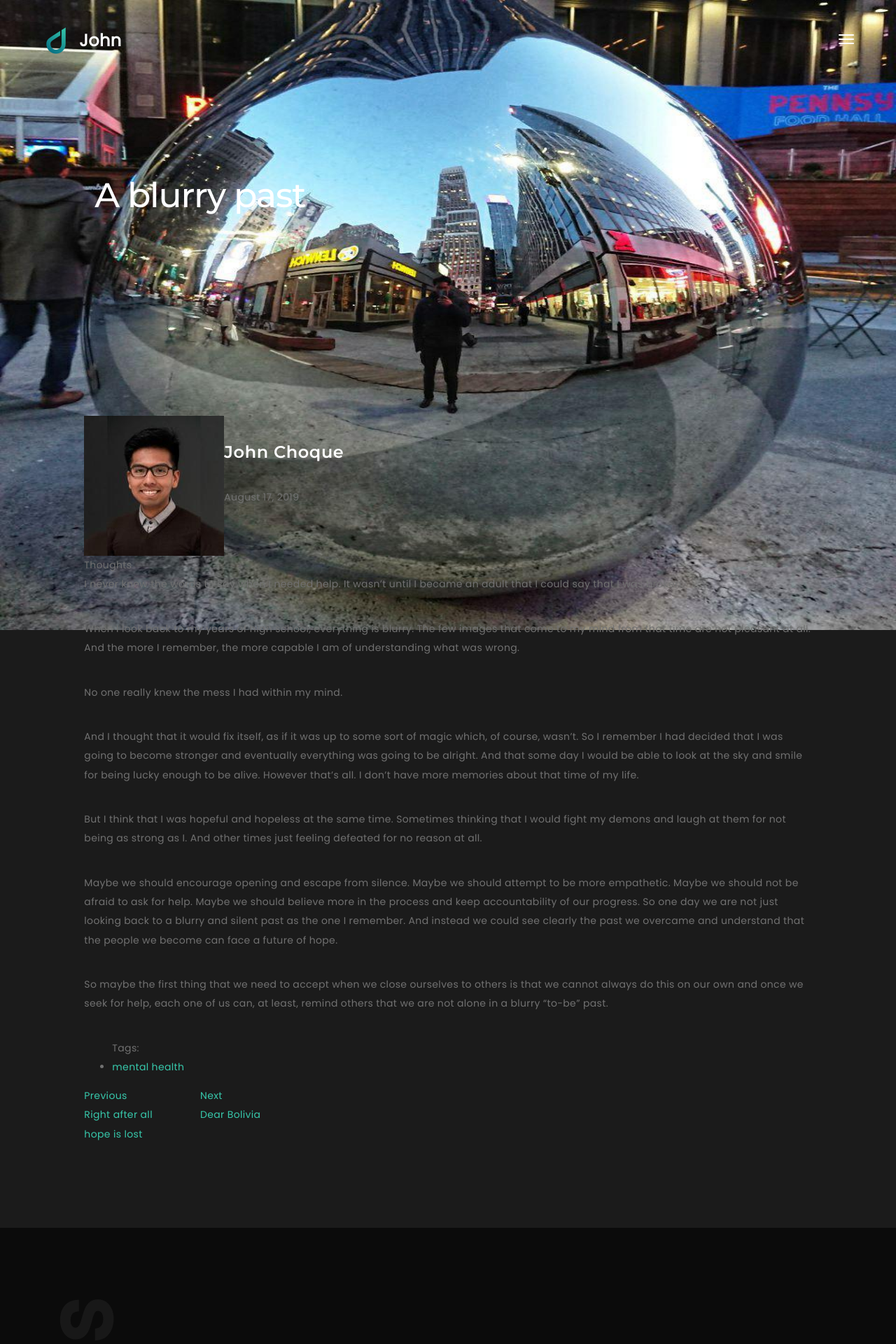
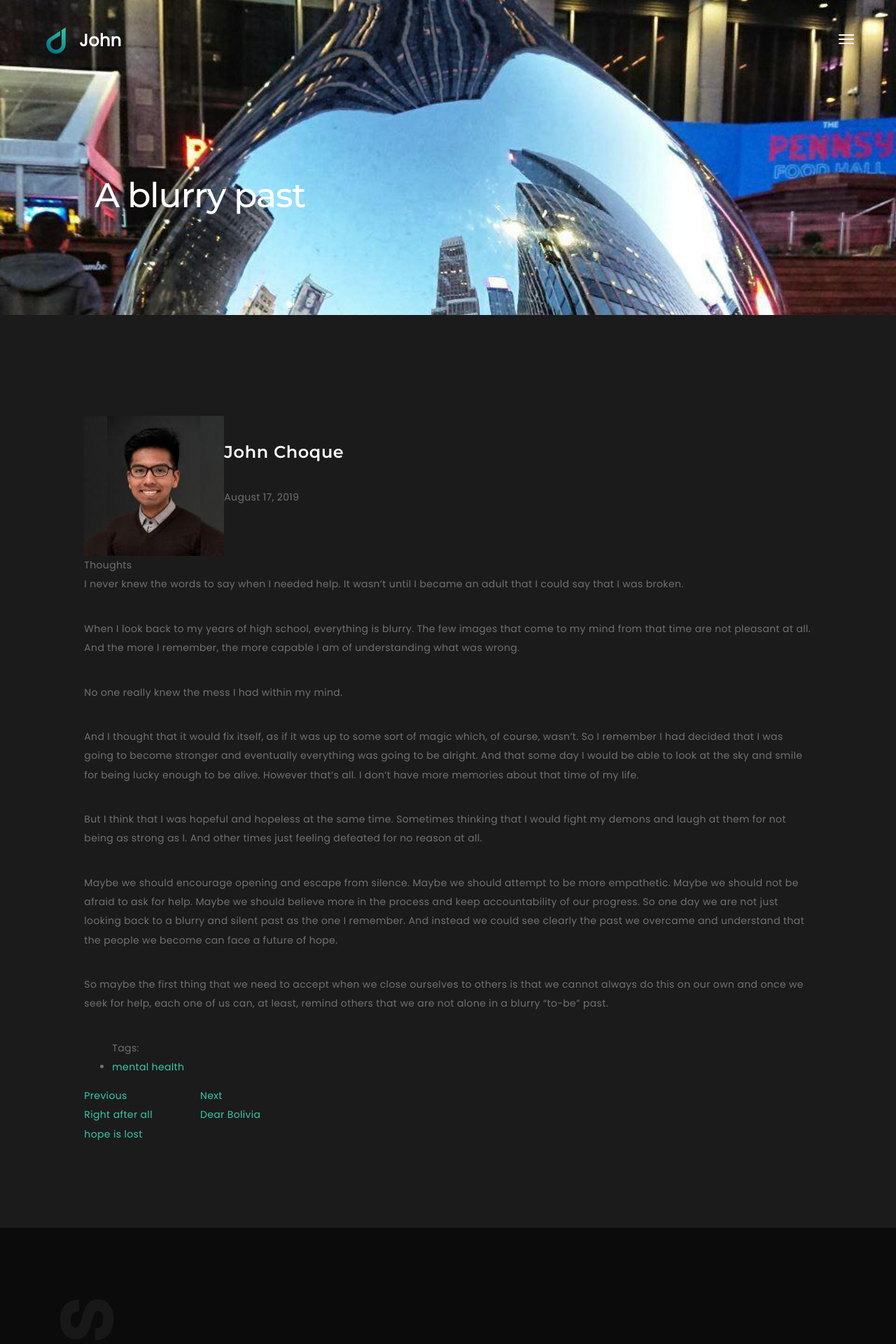
Before and after one commit to thethoughtfulmillennial/thethoughtfulmillennial.github.io, a Jekyll site: the page built from _posts/2019-08-17-a-blurry-past.md, in a window 1280 px wide. Shown: the top 1920 px of the page at 70% size. Built offline with Jekyll 4.4.1, drawn with Linux system fonts in a browser that asks for light colours; nearby versions of some CDN libraries; some web fonts are replaced; library files that are not in the unit come from our copies.

Commit message:
Updating post layout.

```diff
--- a/_layouts/post.html
+++ b/_layouts/post.html
@@ -10,8 +10,8 @@ layout: default
 <div class="" id="content">
 	<div id="page1" data-anchor="page1">
 		<div>
-			<div class="half overflow-hidden">
-				<img class="section-bg mask" src="/assets/images/post/{{ page.banner_image }}">
+			<div class="section-bg half overflow-hidden">
+				<img class="section-bg post mask" src="/assets/images/post/{{ page.banner_image }}">
 			</div>
 			<div class="scrollable-content half">
 				<div class="vertical-centred">
--- a/assets/css/style.css
+++ b/assets/css/style.css
@@ -1132,6 +1132,16 @@ a.brand:focus{
   background-position: center;
 }
 
+.section-bg.post {
+  position: absolute;
+  left: 0;
+  top:0;
+  width: 100%;
+  height: auto;
+  background-size: cover;
+  background-position: center;
+}
+
 .section-bg.half {
   height: 50vh;
 }
```
